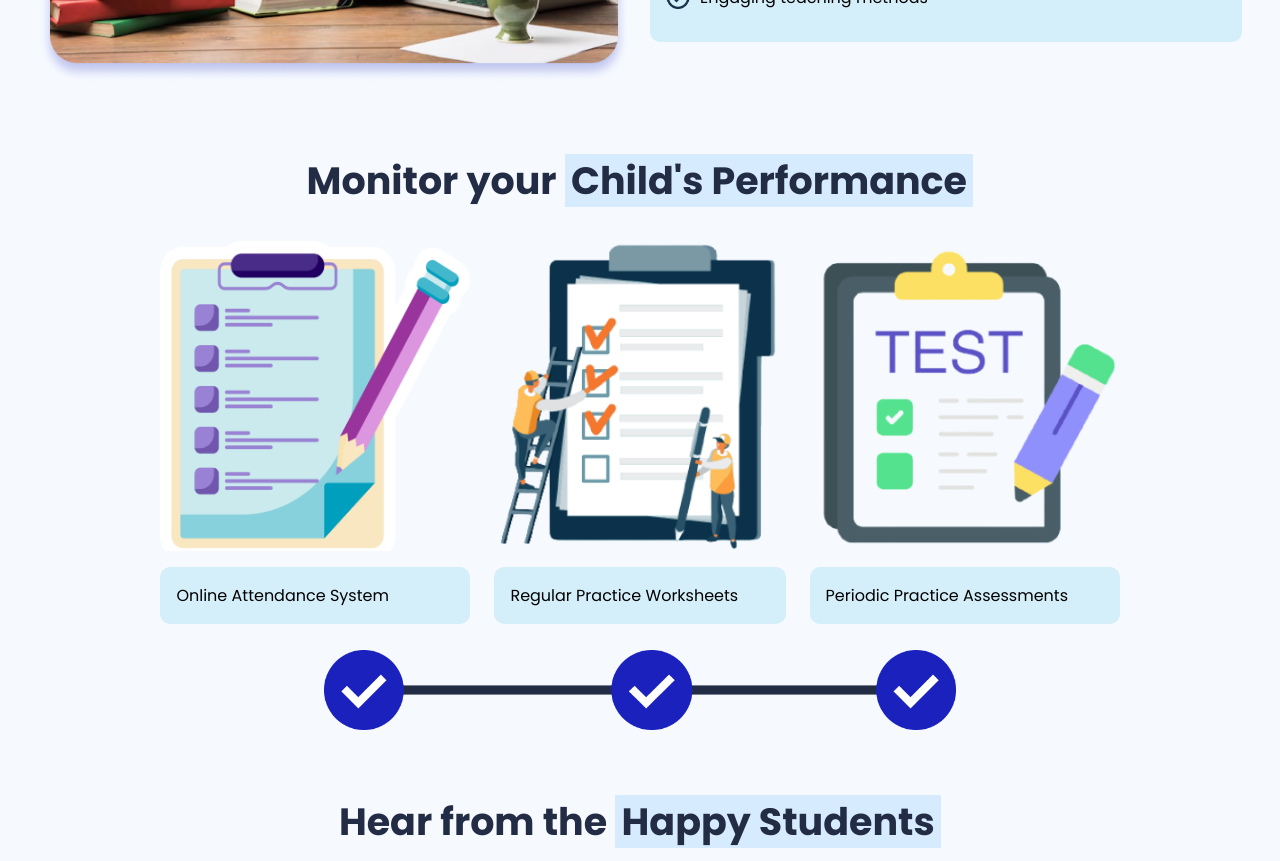
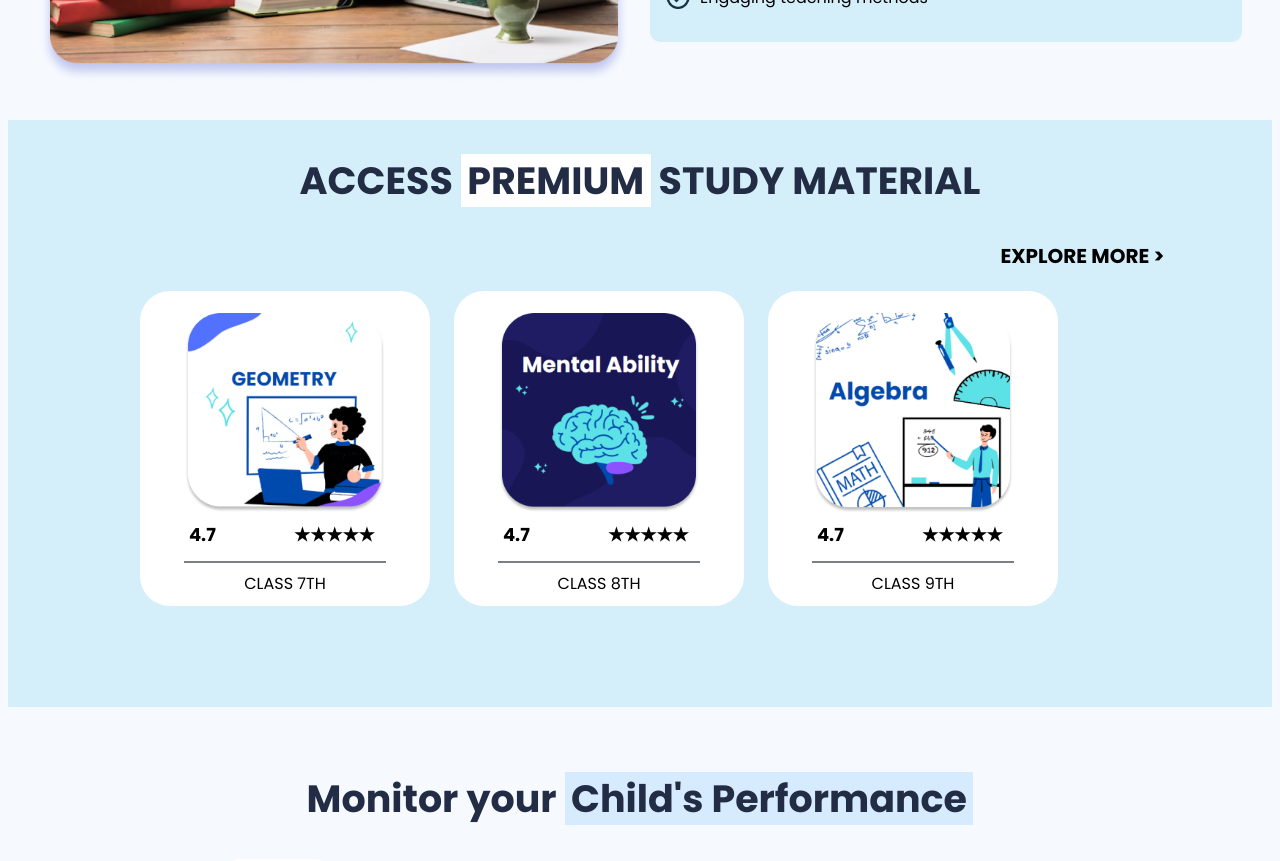
Before and after one commit to SakshiSingh244/Full-Stack, a React (Vite) app in the folder my-react-app/: page / in a window 1280 px wide. Shown: the part 1320-2181 px from the top of the page. Built offline with nearby package versions, Linux system fonts and the light colour scheme.

Commit message:
Edited landing page

```diff
--- a/my-react-app/src/Pages/Landing.jsx
+++ b/my-react-app/src/Pages/Landing.jsx
@@ -4,6 +4,7 @@ import SecondSection from '../Components/SecondSection';
 import NotConvinced from '../Components/NotConvinced';
 import ChildPerformance from '../Components/ChildPerformance';
 import Testimonial from '../Components/Testimonial';
+import StudyMaterial from '../Components/StudyMaterial';
 import Stats from '../Components/Stats';
 
 const Landing = () => {
@@ -12,6 +13,7 @@ const Landing = () => {
       <Hero />
       <Stats />
       <SecondSection />
+      <StudyMaterial />
       <ChildPerformance />
       <Testimonial />
       <NotConvinced />
```
